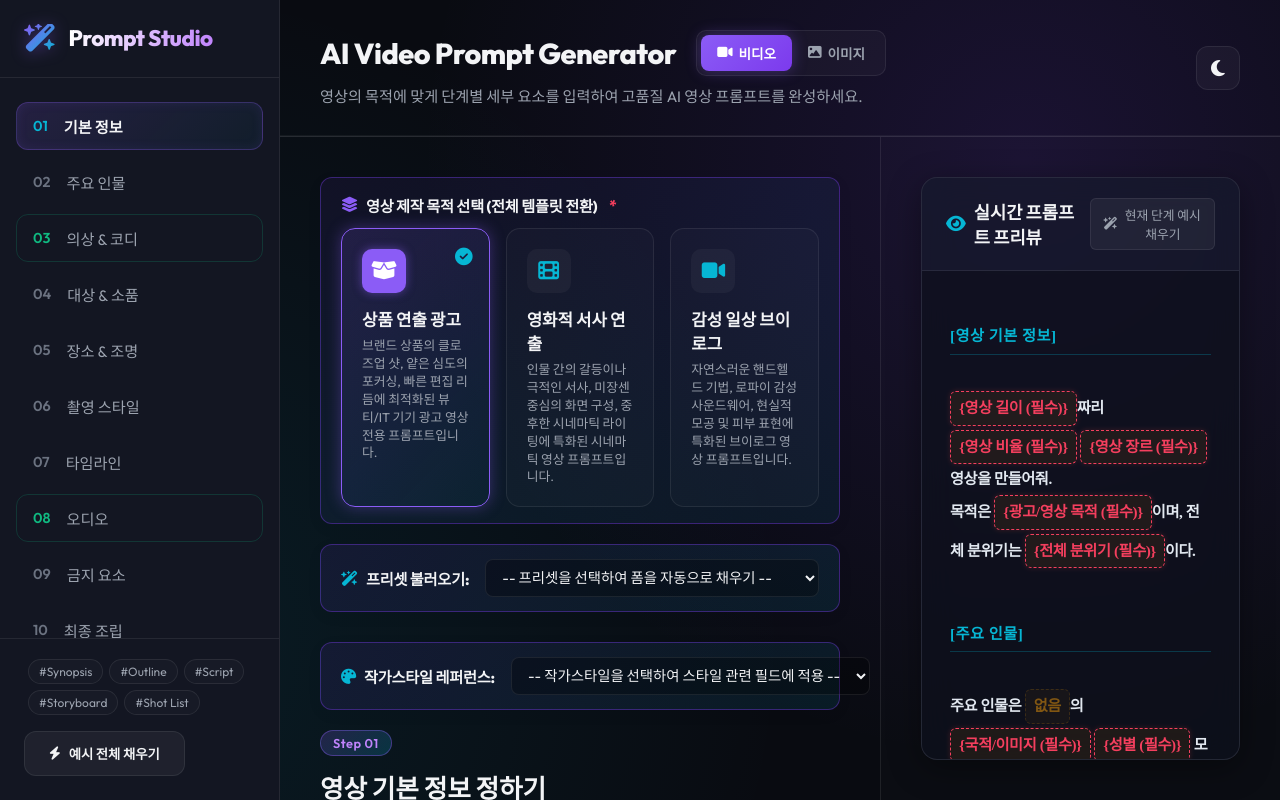
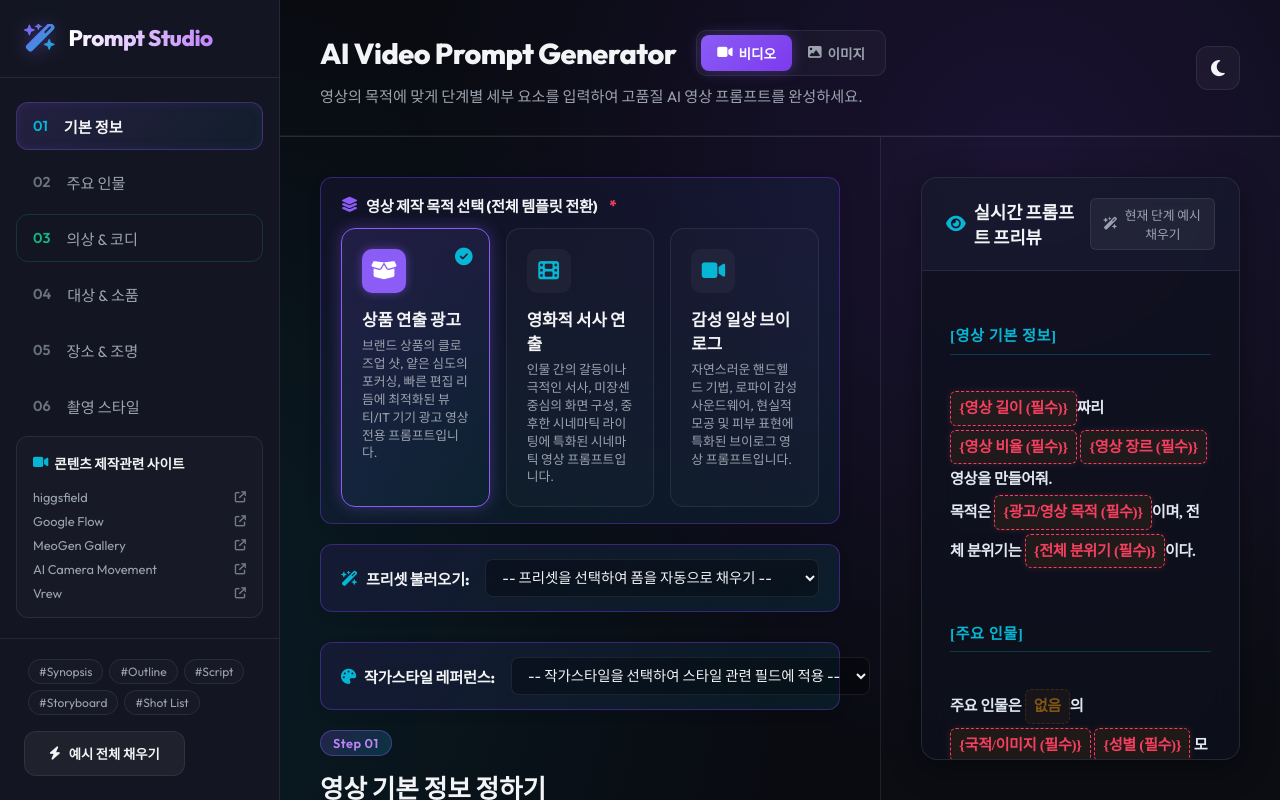
Before and after one commit to 9CORE1/promptmaker, a website: page index.html in a window 1280 px wide. Drawn offline with Linux system fonts and the light colour scheme; a web font is replaced by a local one.

Commit message:
즐겨찾기 설정

```diff
--- a/index.html
+++ b/index.html
@@ -42,6 +42,45 @@
                     <button id="btn-clear-artist-style" title="선택 해제"><i class="fa-solid fa-xmark"></i></button>
                 </div>
                 <img id="artist-style-img" class="artist-style-img" src="" alt="Artist Style Reference">
+            </div>
+
+            <!-- Content Production Related Sites -->
+            <div class="sites-section">
+                <h4>
+                    <i class="fa-solid fa-video"></i> 콘텐츠 제작관련 사이트
+                </h4>
+                <ul>
+                    <li>
+                        <a href="https://higgsfield.ai/" target="_blank">
+                            <span>higgsfield</span>
+                            <i class="fa-solid fa-arrow-up-right-from-square"></i>
+                        </a>
+                    </li>
+                    <li>
+                        <a href="https://labs.google/fx/ko/tools/flow" target="_blank">
+                            <span>Google Flow</span>
+                            <i class="fa-solid fa-arrow-up-right-from-square"></i>
+                        </a>
+                    </li>
+                    <li>
+                        <a href="https://www.meigen.ai/" target="_blank">
+                            <span>MeoGen Gallery</span>
+                            <i class="fa-solid fa-arrow-up-right-from-square"></i>
+                        </a>
+                    </li>
+                    <li>
+                        <a href="https://aicameramovements.com/" target="_blank">
+                            <span>AI Camera Movement</span>
+                            <i class="fa-solid fa-arrow-up-right-from-square"></i>
+                        </a>
+                    </li>
+                    <li>
+                        <a href="https://vrew.ai/ko/" target="_blank">
+                            <span>Vrew</span>
+                            <i class="fa-solid fa-arrow-up-right-from-square"></i>
+                        </a>
+                    </li>
+                </ul>
             </div>
 
             <div class="sidebar-footer">
--- a/style.css
+++ b/style.css
@@ -1385,3 +1385,71 @@ body.light-mode .preset-select {
     box-shadow: 0 0 0 2px rgba(124, 58, 237, 0.2) !important;
     outline: none;
 }
+
+/* ==========================================================================
+   Content Production Related Sites Section
+   ========================================================================== */
+.sites-section {
+    margin: 10px 16px 20px 16px;
+    padding: 16px;
+    background-color: rgba(255, 255, 255, 0.02);
+    border: 1px solid var(--border-glass);
+    border-radius: 12px;
+    display: flex;
+    flex-direction: column;
+    gap: 8px;
+    text-align: left;
+}
+
+body.light-mode .sites-section {
+    background-color: rgba(15, 23, 42, 0.02);
+    border-color: rgba(0, 0, 0, 0.08);
+}
+
+.sites-section h4 {
+    font-size: 0.85rem;
+    font-weight: 700;
+    color: var(--text-primary);
+    margin: 0 0 8px 0;
+    display: flex;
+    align-items: center;
+    gap: 6px;
+}
+
+.sites-section h4 i {
+    color: var(--color-secondary);
+}
+
+.sites-section ul {
+    list-style: none;
+    padding: 0;
+    margin: 0;
+    display: flex;
+    flex-direction: column;
+    gap: 8px;
+}
+
+.sites-section ul li a {
+    font-size: 0.8rem;
+    color: var(--text-secondary);
+    text-decoration: none;
+    display: flex;
+    justify-content: space-between;
+    align-items: center;
+    transition: var(--transition-smooth);
+}
+
+.sites-section ul li a:hover {
+    color: var(--text-primary);
+}
+
+.sites-section ul li a i {
+    font-size: 0.7rem;
+    opacity: 0.7;
+    transition: var(--transition-smooth);
+}
+
+.sites-section ul li a:hover i {
+    opacity: 1;
+    transform: translate(1px, -1px);
+}
```
Also changed, not shown: fav_sites.txt (added, +14 -0 lines).
